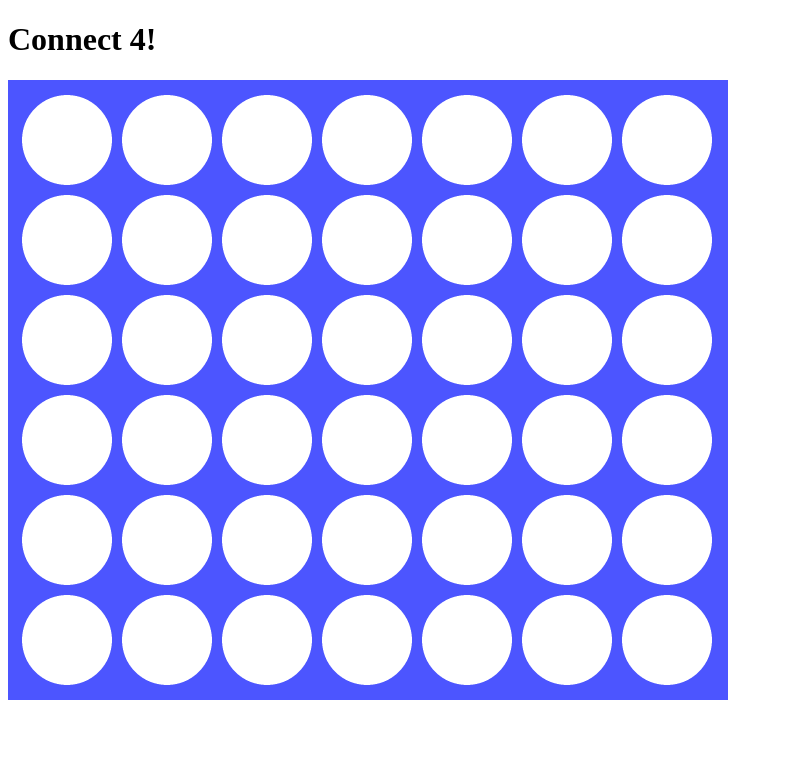
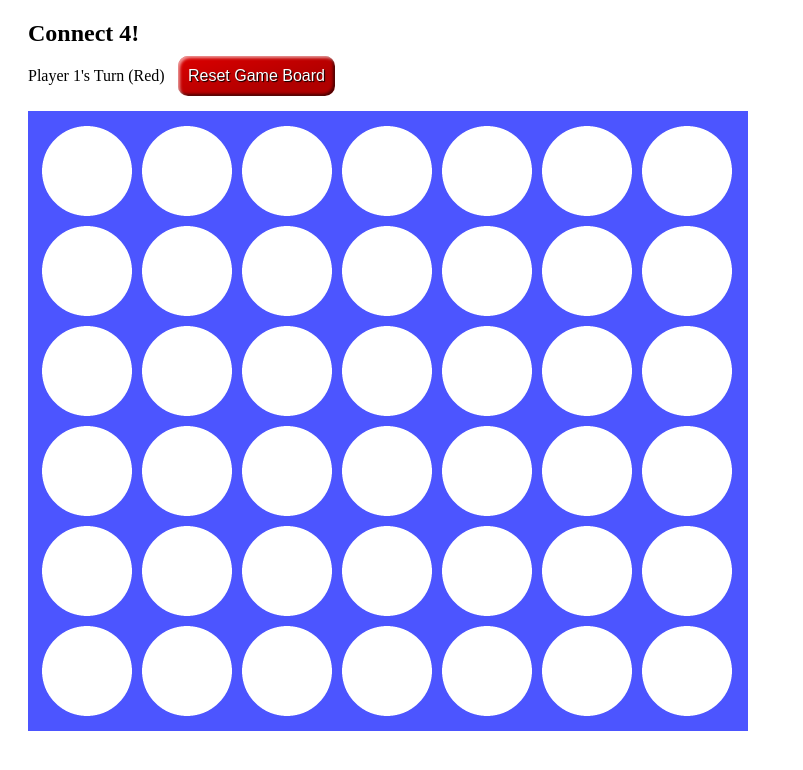
Before and after one commit to caseypeter10/Connect4, a plain HTML site: page index.html in a window 1280 px wide. Shown: the whole page, without its empty margins (0-803 px from the left). Drawn offline with Linux system fonts and the light colour scheme.

Commit message:
modified:   connect_4.js 	modified:   gameStyle.css 	modified:   index.html

```diff
--- a/connect_4.js
+++ b/connect_4.js
@@ -58,10 +58,13 @@ document.addEventListener("keydown", function(event){
 
     if(isGameOver == true && color == 1){
         console.log("red player has won.");
+        document.getElementById("currentPlayer").innerHTML = "Player 1 wins (Red)";
+
     }
 
     if(isGameOver == true && color == 2){
         console.log("black player has won.");
+        document.getElementById("currentPlayer").innerHTML = "Player 2 wins (Black)";
     }
 
     //player switching
@@ -70,7 +73,10 @@ document.addEventListener("keydown", function(event){
     } else {
         color = 1;
     }
-})
+}) //end of keydown event listener
+
+var resetButton = document.getElementById("reset")
+resetButton.addEventListener("click", resetBoard);
 
 function dropPiece(columnChosen, topOfColumn, color){
     var divId = 0
@@ -80,11 +86,13 @@ function dropPiece(columnChosen, topOfColumn, color){
     if(color == 1){
         divId = retrieveDiv(topOfColumn, columnChosen);
         document.getElementById("C"+divId).style.backgroundColor = "red";
+        document.getElementById("currentPlayer").innerHTML = "Player 2's turn (Black)";
     }
 
     if(color == 2){
         divId = retrieveDiv(topOfColumn, columnChosen);
         document.getElementById("C"+divId).style.backgroundColor = "black";
+        document.getElementById("currentPlayer").innerHTML = "Player 1's turn (Red)";
     }
 }
 
@@ -290,3 +298,19 @@ function consoleBoardPrint(board){
         console.log(board[index]);
     }
 }
+
+function resetBoard(){
+        console.log("clicked reset button");
+        gameBoard = [[0,0,0,0,0,0,0],
+                     [0,0,0,0,0,0,0],
+                     [0,0,0,0,0,0,0],
+                     [0,0,0,0,0,0,0],
+                     [0,0,0,0,0,0,0],
+                     [0,0,0,0,0,0,0]];
+        color = 1;
+        document.getElementById("currentPlayer").innerHTML = "Player 1's turn (Red)";
+        isGameOver = false;
+        for(divId= 1; divId<=42; divId++){
+            document.getElementById("C"+divId).style.backgroundColor = "white";
+    }
+}
--- a/gameStyle.css
+++ b/gameStyle.css
@@ -419,8 +419,53 @@
 }
 
 #board{
+    position: relative;
+    bottom: 30px;
     background-image: url('Connect4Board.png');
+    margin-left: 20px;
     width: 720px;
     height: 620px;
+}
+
+#turnAndReset{
     position: relative;
+    left:20px;
+    column-count: 2;
+    column-gap: 10px;
+
 }
+
+#gameName{
+    position:relative;
+    left:20px;
+}
+
+#reset {
+    position: relative;
+    left: 150px;
+    bottom: 45px;
+    border: 0;
+    line-height: 2.5;
+    padding: 0 10px;
+    font-size: 1rem;
+    text-align: center;
+    color: #fff;
+    text-shadow: 1px 1px 1px #000;
+    border-radius: 10px;
+    background-color: rgba(220, 0, 0, 1);
+    background-image: linear-gradient(to top left,
+                                      rgba(0, 0, 0, .2),
+                                      rgba(0, 0, 0, .2) 30%,
+                                      rgba(0, 0, 0, 0));
+    box-shadow: inset 2px 2px 3px rgba(255, 255, 255, .6),
+                inset -2px -2px 3px rgba(0, 0, 0, .6);
+}
+
+#reset:hover {
+    background-color: rgba(255, 0, 0, 1);
+}
+
+#reset:active {
+    box-shadow: inset -2px -2px 3px rgba(255, 255, 255, .6),
+                inset 2px 2px 3px rgba(0, 0, 0, .6);
+}
--- a/index.html
+++ b/index.html
@@ -8,7 +8,12 @@
     <title>Connect 4 Game</title>
 </head>
 <body>
-    <h1>Connect 4!</h1>
+    <h2 id = "gameName">Connect 4!</h2>
+    <span id = "turnAndReset">
+        <p id = "currentPlayer">Player 1's Turn (Red)</p>
+        <button id="reset" type="button"> Reset Game Board </button>
+    </span>
+
     <script src = "connect_4.js"></script>
     <div id = "board">
 
```
